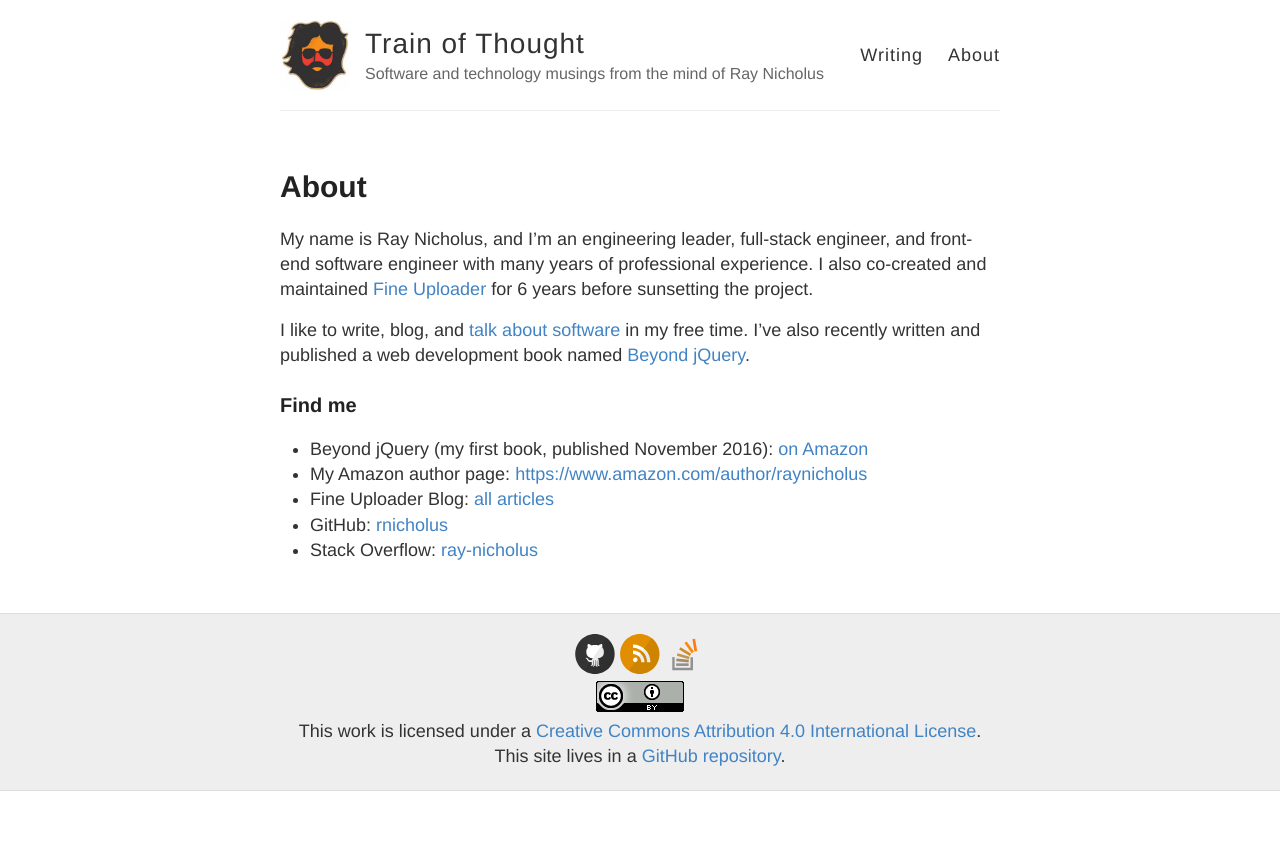
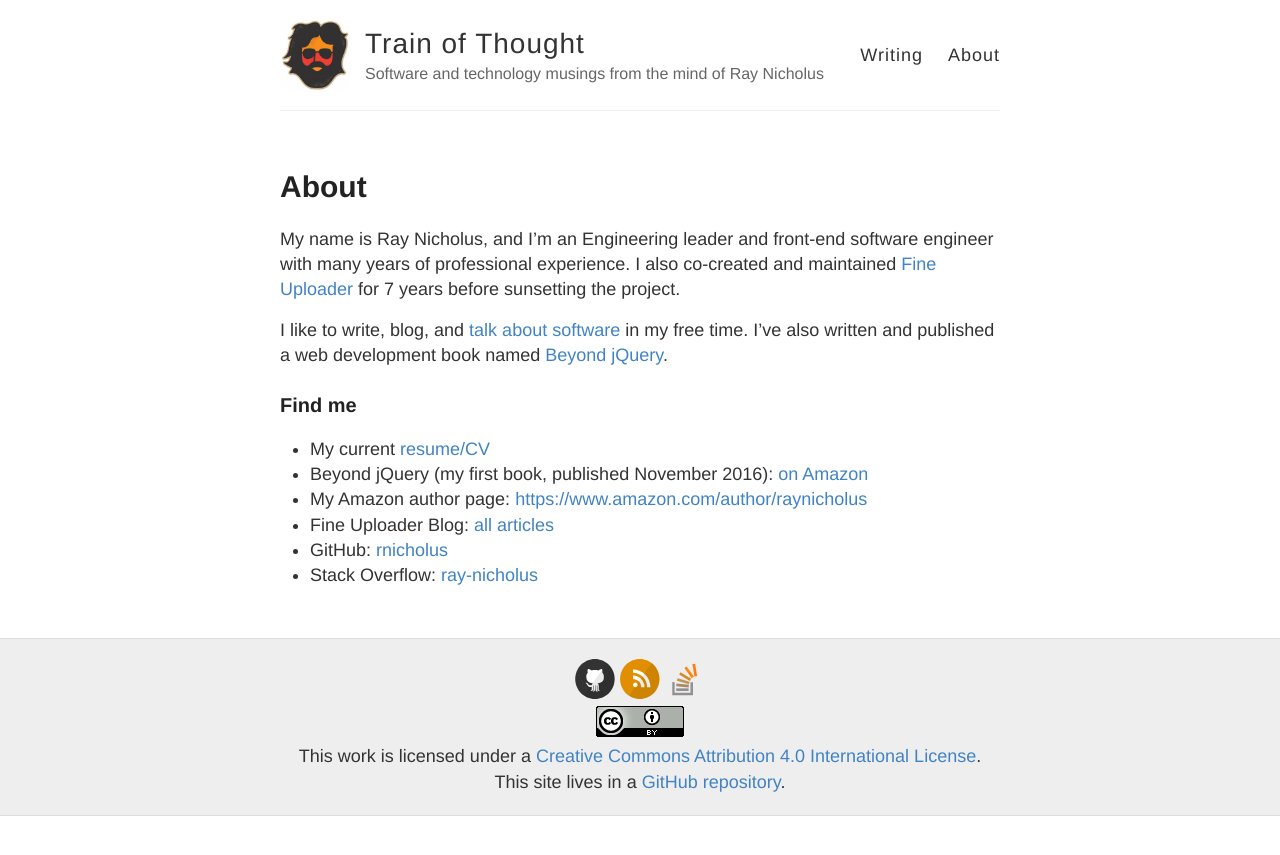
Before and after one commit to rnicholus/raynicholus.com, a Jekyll site: the page built from about.md, in a window 1280 px wide. Shown: the top 855 px of the page. Built offline with Jekyll 4.4.1, drawn with Linux system fonts in a browser that asks for light colours.

Commit message:
resume + other updates

```diff
--- a/about.md
+++ b/about.md
@@ -4,11 +4,14 @@
 permalink: /about/
 ---
 
-My name is Ray Nicholus, and I'm an engineering leader, full-stack engineer, and front-end software engineer with many years of professional experience. I also co-created and maintained [Fine Uploader](http://fineuploader.com/) for 6 years before sunsetting the project.
+My name is Ray Nicholus, and I'm an Engineering leader and front-end software engineer with many years of professional experience. I also co-created and maintained [Fine Uploader](http://fineuploader.com/) for 7 years before sunsetting the project.
 
-I like to write, blog, and [talk about software](http://slides.com/raynicholus) in my free time. I've also recently written and published a web development book named [Beyond jQuery](https://amzn.com/1484222342).
+I like to write, blog, and [talk about software](http://slides.com/raynicholus) in my free time. I've also written and published a web development book named [Beyond jQuery](https://amzn.com/1484222342).
+
+
 
 ### Find me
+- My current [resume/CV](/documents/resume.pdf)
 - Beyond jQuery (my first book, published November 2016): [on Amazon](https://amzn.com/1484222342)
 - My Amazon author page: [https://www.amazon.com/author/raynicholus](https://www.amazon.com/author/raynicholus)
 - Fine Uploader Blog: [all articles](http://blog.fineuploader.com/)
```
Also changed, not shown: 1 other file.
